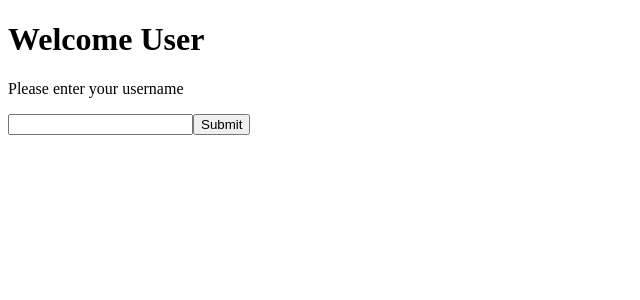
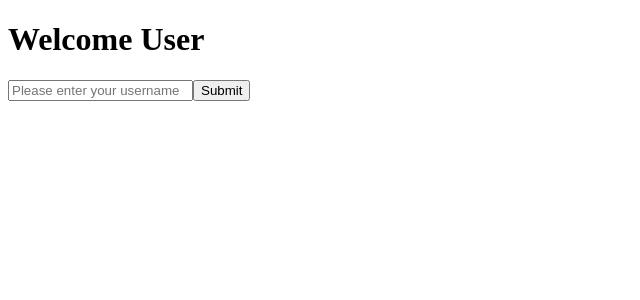
Before and after one commit to sammy8825/to-do-list, a React (Create React App) app: page / in a window 1280 px wide. Shown: the top 300 px of the page, without its empty margins (0-640 px from the left). Built offline with nearby package versions, Linux system fonts and the light colour scheme.

Commit message:
Username validation

```diff
--- a/src/App.js
+++ b/src/App.js
@@ -6,17 +6,27 @@ import ToDoList from "./components/todoListPage";
 export default function App() {
   const [userName, setUserName] = React.useState("");
 
+  const [errorMessage, setErrorMessage] = React.useState("");
   /**
    * Updates the username
    * @param {Event} event The event object passed when the task is submitted
    */
   const handleSubmit = (event) => {
     event.preventDefault();
-    setUserName(event.target[0].value);
+
+    let username = event.target[0].value;
+
+    if (/^[a-zA-Z\-]+$/.test(username)) {
+      setUserName(username);
+      setErrorMessage("");
+    }
+    else
+      setErrorMessage("The username should contain only capital and small letters")
   }
-
-
   return (
-    userName === "" ? <Welcome handleSubmit={handleSubmit} /> : <ToDoList userName={userName} />
+    errorMessage !== "" || userName === "" ?
+      <><Welcome handleSubmit={handleSubmit} /> <p >{errorMessage}</p></>
+      :
+      <ToDoList userName={userName} />
   );
 }
--- a/src/components/welcomePage.js
+++ b/src/components/welcomePage.js
@@ -2,10 +2,9 @@ export default function Welcome(props) {
     return (<div>
 
         <h1>Welcome User</h1>
-        <p>Please enter your username</p>
 
         <form onSubmit={props.handleSubmit}>
-            <input type="text" required />
+            <input type="text" required placeholder="Please enter your username" />
             <input type="submit" />
         </form>
     </div>)
```
